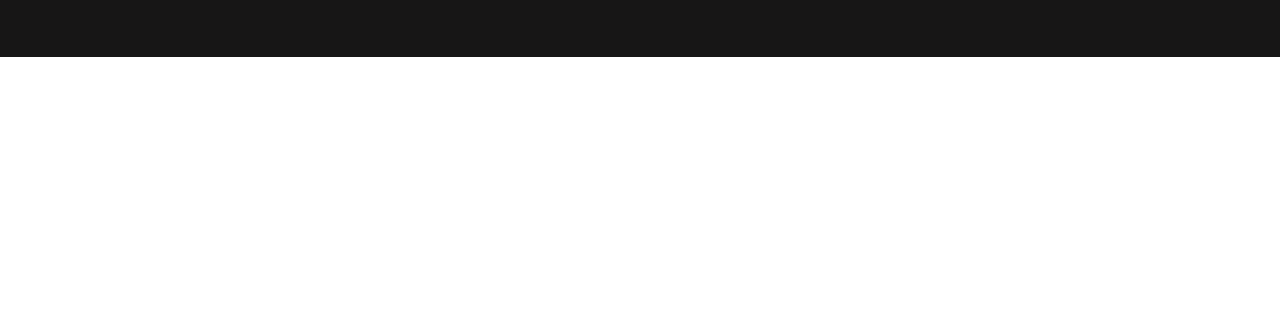
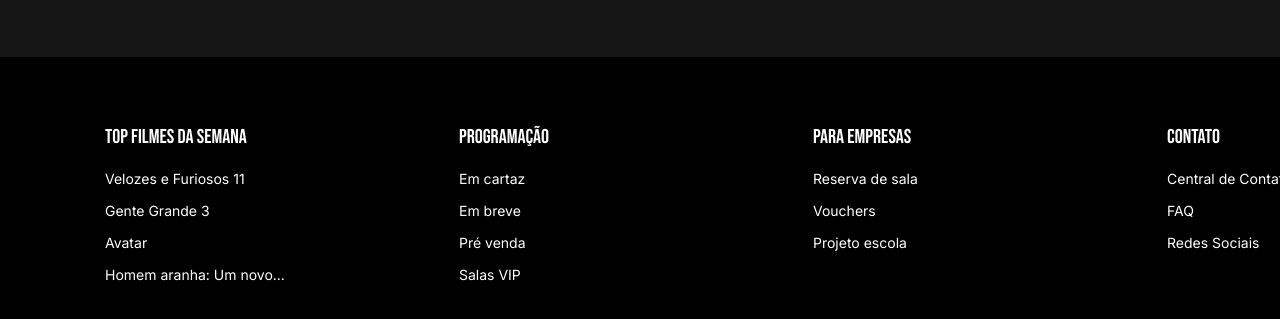
Before and after one commit to juliakarolinny/SpaceCine-Front-End, a plain HTML site: page index.html in a window 1280 px wide. Shown: the part 3439-3758 px from the top of the page. Before the commit the page ends 3496 px from the top, so only its background shows below. Drawn offline with Linux system fonts and the light colour scheme.

Commit message:
feat: Add Add complete and styled footer SpaceCine project fully completed.

```diff
--- a/index.html
+++ b/index.html
@@ -331,7 +331,43 @@
     </div>
 </section>
 
-<footer>
+<footer class="footer">
+
+    <div class="footer-container">
+
+        <div class="footer-column">
+            <h2>Top filmes da semana</h2>
+            <p>Velozes e Furiosos 11</p>
+            <p>Gente Grande 3</p>
+            <p>Avatar</p>
+            <p>Homem aranha: Um novo...</p>
+        </div>
+
+         <div class="footer-column">
+            <h2>Programação</h2>
+            <p>Em cartaz</p>
+            <p>Em breve</p>
+            <p>Pré venda</p>
+            <p>Salas VIP</p>
+        </div>
+
+         <div class="footer-column">
+            <h2>Para empresas</h2>
+            <p>Reserva de sala</p>
+            <p>Vouchers</p>
+            <p>Projeto escola</p>
+        </div>
+
+         <div class="footer-column">
+            <h2>Contato</h2>
+            <p>Central de Contato</p>
+            <p>FAQ</p>
+            <p>Redes Sociais</p>
+        </div>
+
+    </div>
+
+
 
 </footer>
 
--- a/src/styles/style.css
+++ b/src/styles/style.css
@@ -387,7 +387,7 @@ section p{
     width: 1070px;
 }
 
-.reviews-content > span {
+.reviews-content  span {
     color: var(--color-purple300);
     font-family: var(--font-title);
     font-size: 18px;
@@ -471,3 +471,39 @@ section p{
     font-size: 15px;
     line-height: 22px;
 }
+
+/* ---------------FOOTER------------------- */
+.footer {
+    background-color: rgb(0, 0, 0);
+    display: flex;
+    justify-content: center;
+    padding: 60px 0;
+}
+
+.footer-container {
+    width: 1070px;
+    display: flex;
+    justify-content: space-between;
+    gap: 30px;
+}
+
+.footer-column {
+    flex: 1;
+    display: flex;
+    flex-direction: column;
+    gap: 12px;
+}
+
+.footer-column h2 {
+    color: var(--color-white);
+    font-family: var(--font-title);
+    font-size: 20px;
+    font-weight: 500;
+}
+
+.footer-column p {
+    color: var(--color-white);
+    font-size: 14px;
+    line-height: 20px;
+    font-family: var(--font-body);
+}
```
